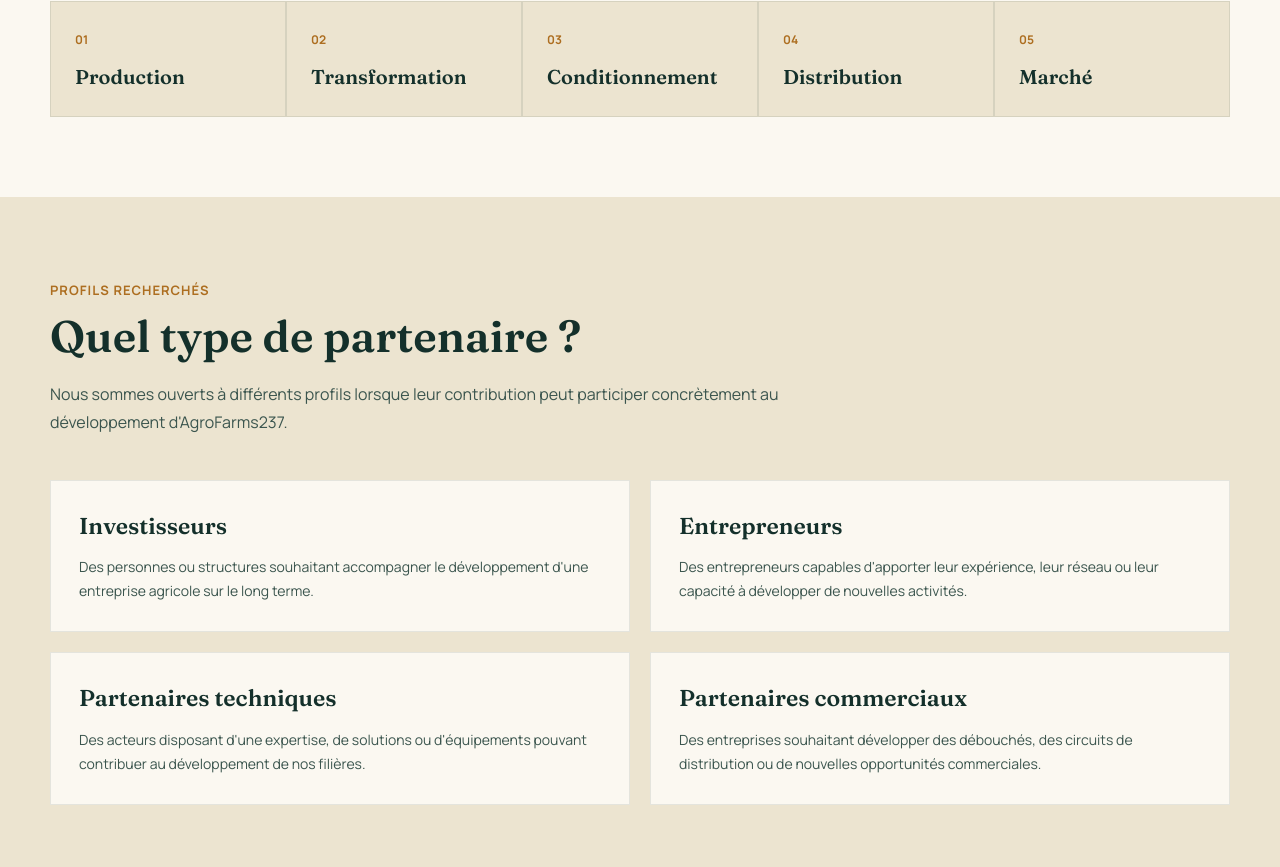
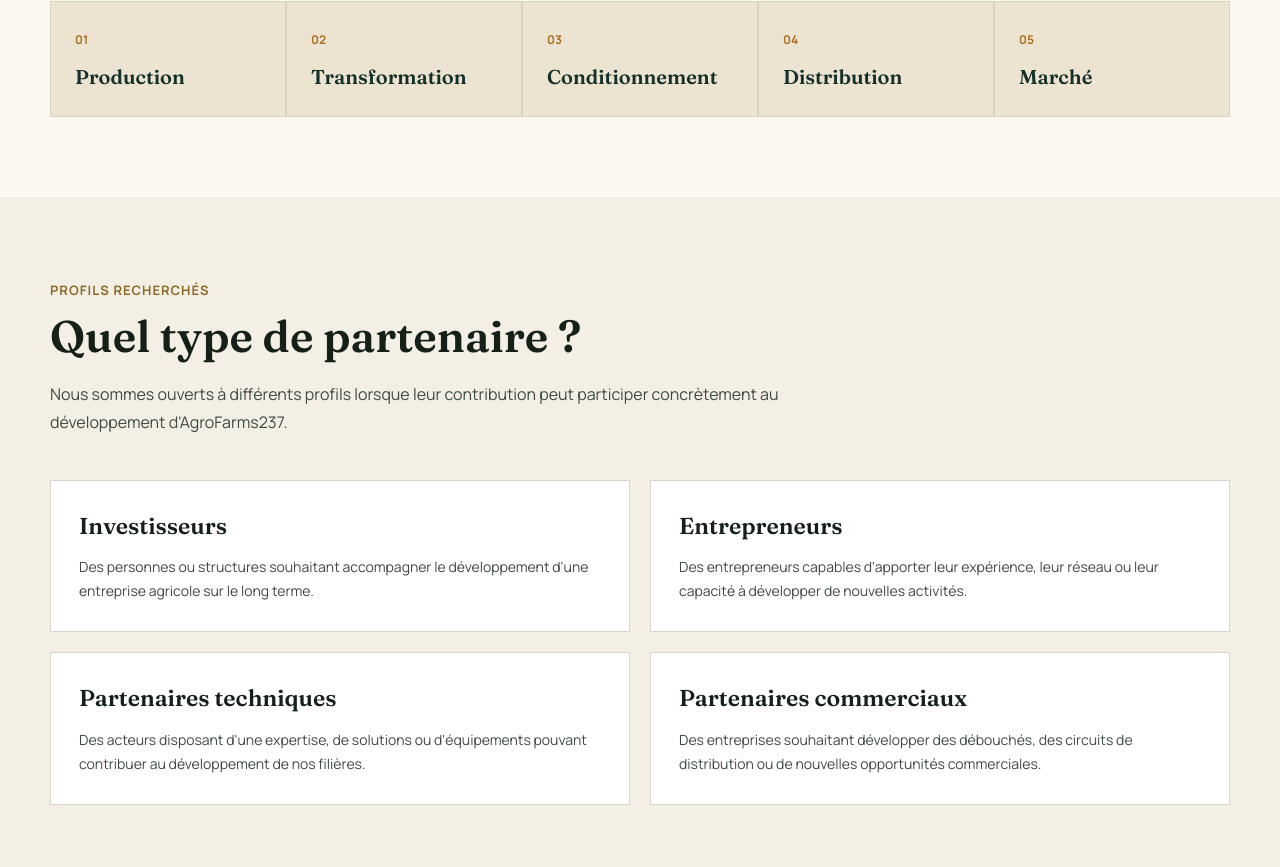
Before and after one commit to onguenejeanboscojo-ctrl/agrofarms237, a Next.js app: page /partenaires in a window 1280 px wide. Shown: the part 3233-4100 px from the top of the page. Built offline with nearby package versions, Linux system fonts and the light colour scheme; no server answers.

Commit message:
Refactor styling and structure in page.tsx

```diff
--- a/app/partenaires/page.tsx
+++ b/app/partenaires/page.tsx
@@ -232,18 +232,24 @@ export default async function PartenairesPage() {
       </section>
 
       {/* WHY PARTNERS */}
-      <section className="bg-waterDeep px-5 py-[80px] text-paper">
+      <section className="bg-waterDeep px-5 py-[80px]">
         <div className="mx-auto max-w-[1180px]">
           <div className="max-w-[760px]">
             <span className="text-[13px] font-bold uppercase tracking-[0.08em] text-gold">
               Pourquoi des partenaires ?
             </span>
 
-            <h2 className="mt-2 font-serif text-[clamp(30px,4vw,44px)] font-semibold leading-tight text-paper">
+            <h2
+              className="mt-2 font-serif text-[clamp(30px,4vw,44px)] font-semibold leading-tight"
+              style={{ color: "#F8F4EA", opacity: 1 }}
+            >
               Certaines ambitions nécessitent plus qu&apos;une vision.
             </h2>
 
-            <p className="mt-4 max-w-[680px] text-[16px] leading-7 text-paper/65">
+            <p
+              className="mt-4 max-w-[680px] text-[16px] leading-7"
+              style={{ color: "#D8D4C9", opacity: 1 }}
+            >
               Le développement d&apos;une entreprise agricole peut nécessiter
               des ressources, des compétences et des connexions complémentaires.
               C&apos;est pourquoi nous souhaitons construire des relations avec
@@ -265,9 +271,16 @@ export default async function PartenairesPage() {
             ].map((item) => (
               <div
                 key={item}
-                className="border border-paper/10 bg-paper/5 p-5"
+                className="border p-5"
+                style={{
+                  borderColor: "rgba(248, 244, 234, 0.14)",
+                  backgroundColor: "rgba(248, 244, 234, 0.05)",
+                }}
               >
-                <p className="font-serif text-[18px] font-semibold text-paper">
+                <p
+                  className="font-serif text-[18px] font-semibold"
+                  style={{ color: "#F8F4EA", opacity: 1 }}
+                >
                   {item}
                 </p>
               </div>
@@ -314,18 +327,30 @@ export default async function PartenairesPage() {
       </section>
 
       {/* PARTNER TYPES */}
-      <section className="bg-bgAlt px-5 py-[80px]">
+      <section
+        className="px-5 py-[80px]"
+        style={{ backgroundColor: "#F3EFE5" }}
+      >
         <div className="mx-auto max-w-[1180px]">
           <div className="max-w-[760px]">
-            <span className="text-[13px] font-bold uppercase tracking-[0.08em] text-goldDeep">
+            <span
+              className="text-[13px] font-bold uppercase tracking-[0.08em]"
+              style={{ color: "#8A6A25", opacity: 1 }}
+            >
               Profils recherchés
             </span>
 
-            <h2 className="mt-2 font-serif text-[clamp(30px,4vw,44px)] font-semibold leading-tight text-ink">
+            <h2
+              className="mt-2 font-serif text-[clamp(30px,4vw,44px)] font-semibold leading-tight"
+              style={{ color: "#142018", opacity: 1 }}
+            >
               Quel type de partenaire ?
             </h2>
 
-            <p className="mt-4 text-[16px] leading-7 text-inkSoft">
+            <p
+              className="mt-4 text-[16px] leading-7"
+              style={{ color: "#3F4A43", opacity: 1 }}
+            >
               Nous sommes ouverts à différents profils lorsque leur
               contribution peut participer concrètement au développement
               d&apos;AgroFarms237.
@@ -336,13 +361,30 @@ export default async function PartenairesPage() {
             {PARTNER_TYPES.map((partner) => (
               <article
                 key={partner.title}
-                className="border border-ink/10 bg-paper p-7"
+                className="border p-7"
+                style={{
+                  backgroundColor: "#FFFFFF",
+                  borderColor: "#D9D6CD",
+                  opacity: 1,
+                }}
               >
-                <h3 className="font-serif text-[23px] font-semibold text-ink">
+                <h3
+                  className="font-serif text-[23px] font-semibold"
+                  style={{
+                    color: "#142018",
+                    opacity: 1,
+                  }}
+                >
                   {partner.title}
                 </h3>
 
-                <p className="mt-3 text-[14px] leading-6 text-inkSoft">
+                <p
+                  className="mt-3 text-[14px] leading-6"
+                  style={{
+                    color: "#3F4A43",
+                    opacity: 1,
+                  }}
+                >
                   {partner.text}
                 </p>
               </article>
```
